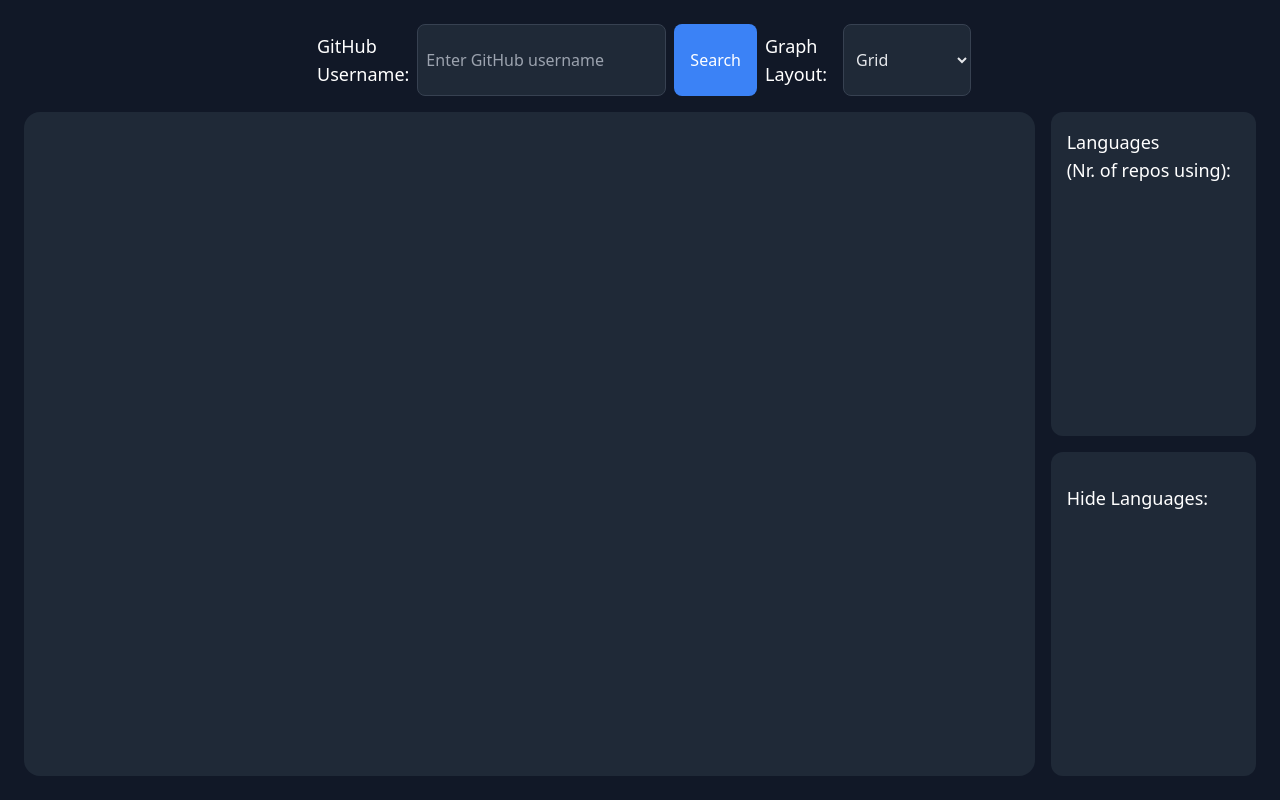
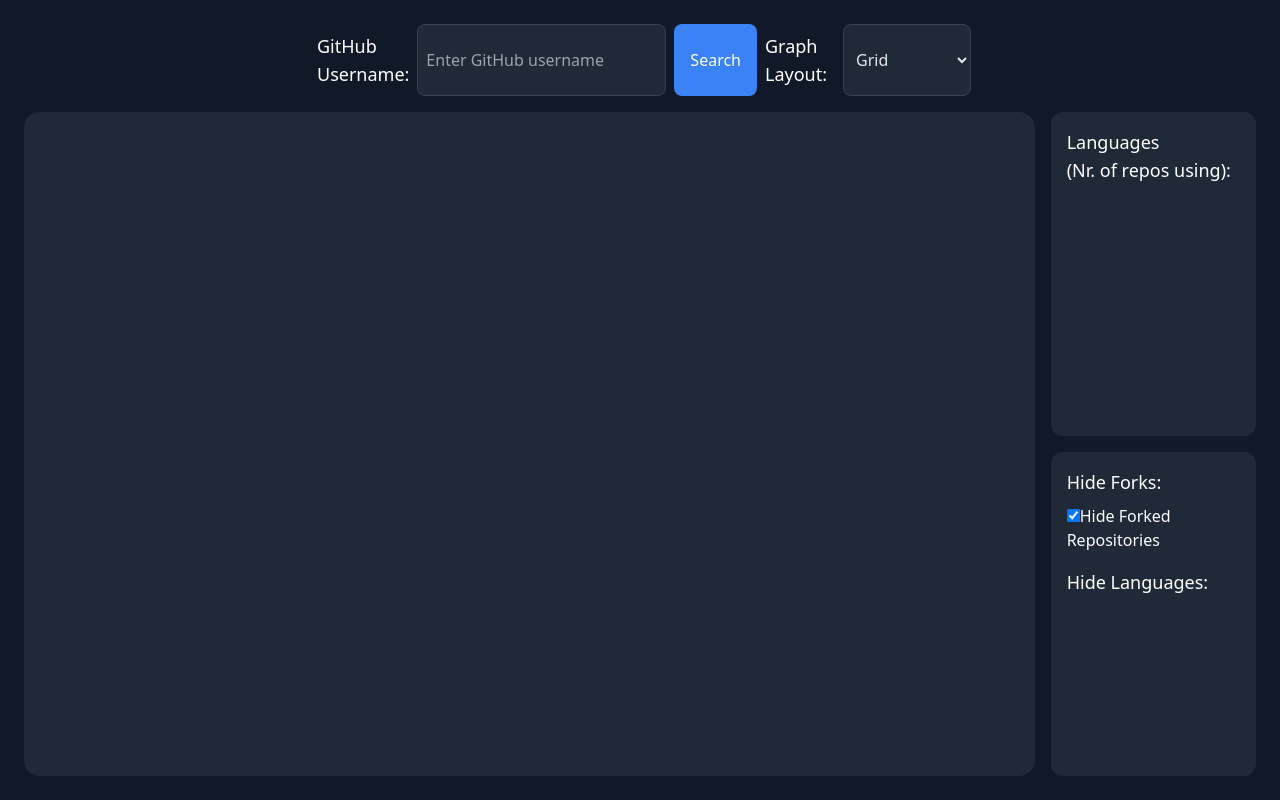
Before and after one commit to MemerGamer/github-repo-visualization, a React (Vite) app: page / in a window 1280 px wide. Built offline with nearby package versions, Linux system fonts and the light colour scheme.

Commit message:
feat: add functionality to hide forked repositories by default

```diff
--- a/src/components/GitHubUserSearch.tsx
+++ b/src/components/GitHubUserSearch.tsx
@@ -22,6 +22,7 @@ const GitHubUserSearch: React.FC = () => {
     const [techColors, setTechColors] = useState<Map<string, string>>(new Map());
     const [languageUsage, setLanguageUsage] = useState<Map<string, number>>(new Map());
     const [hiddenLanguages, setHiddenLanguages] = useState<Set<string>>(new Set());
+    const [hiddenForks, setHiddenForks] = useState<boolean>(true);
     const usedColors = useRef<Set<string>>(new Set());
 
     const getRandomColor = useCallback(() => {
@@ -123,6 +124,7 @@ const GitHubUserSearch: React.FC = () => {
                         languages,
                         commits,
                         url: repo.html_url,
+                        fork: repo.fork,
                     };
                 })
             );
@@ -182,12 +184,15 @@ const GitHubUserSearch: React.FC = () => {
                         cyRef={cyRef}
                         techColors={techColors}
                         hiddenLanguages={hiddenLanguages}
+                        hiddenForks={hiddenForks}
                     />
                     <LanguageListComponent
                         techColors={techColors}
                         languageUsage={languageUsage}
                         hiddenLanguages={hiddenLanguages}
                         toggleLanguageVisibility={toggleLanguageVisibility}
+                        hiddenForks={hiddenForks}
+                        toggleForkVisibility={() => setHiddenForks((prev) => !prev)}
                     />
                 </div>
             )}
--- a/src/components/GraphComponent.tsx
+++ b/src/components/GraphComponent.tsx
@@ -8,16 +8,18 @@ const GraphComponent: React.FC<{
     cyRef: React.RefObject<HTMLDivElement>;
     techColors: Map<string, string>;
     hiddenLanguages: Set<string>;
-}> = ({ repositories, layout, cyRef, techColors, hiddenLanguages }) => {
+    hiddenForks: boolean;
+}> = ({ repositories, layout, cyRef, techColors, hiddenLanguages, hiddenForks }) => {
     useEffect(() => {
         if (repositories.length === 0 || !cyRef.current) return;
 
         const elements: cytoscape.ElementDefinition[] = [];
         const techMap = new Map<string, string[]>();
 
-        repositories.forEach((repo) => {
+        repositories.filter((repo) => !hiddenForks || !repo.fork) // Filter out forks if hiddenForks is true
+            .forEach((repo) => {
                 // The size of the nodes should scale less when the number of commits is high
-            const size = Math.log1p(repo.commits)*10 + repo.languages.length * 10 + 20;
+                const size = Math.log1p(repo.commits) * 10 + repo.languages.length * 10 + 20;
                 elements.push({
                     data: {
                         id: repo.name,
@@ -120,7 +122,7 @@ const GraphComponent: React.FC<{
         });
 
         return () => cy.destroy();
-    }, [repositories, layout, hiddenLanguages, techColors, cyRef]);
+    }, [repositories, layout, hiddenLanguages, techColors, cyRef, hiddenForks]);
 
     return (
         <div
--- a/src/components/LanguageListComponent.tsx
+++ b/src/components/LanguageListComponent.tsx
@@ -3,7 +3,16 @@ const LanguageListComponent: React.FC<{
     languageUsage: Map<string, number>;
     hiddenLanguages: Set<string>;
     toggleLanguageVisibility: (language: string) => void;
-}> = ({ techColors, languageUsage, hiddenLanguages, toggleLanguageVisibility }) => (
+    hiddenForks: boolean;
+    toggleForkVisibility: () => void;
+}> = ({
+    techColors,
+    languageUsage,
+    hiddenLanguages,
+    toggleLanguageVisibility,
+    hiddenForks,
+    toggleForkVisibility,
+}) => (
         <div className='flex flex-col ml-4 w-1/6'>
             <div className="text-white h-1/2 bg-gray-800 rounded-xl p-4 overflow-y-auto">
                 <h2 className="text-lg mb-2">Languages <br></br> (Nr. of repos using):</h2>
@@ -16,6 +25,18 @@ const LanguageListComponent: React.FC<{
                 </ul>
             </div>
             <div className="text-white h-1/2 bg-gray-800 rounded-xl p-4 overflow-y-auto mt-4">
+                {/* Hide Forks Checkbox */}
+                <h2 className="text-lg mb-2">Hide Forks:</h2>
+                <label>
+                    <input
+                        type="checkbox"
+                        checked={hiddenForks}
+                        onChange={toggleForkVisibility}
+                    />
+                    Hide Forked Repositories
+                </label>
+
+                {/* Hide Languages Section */}
                 <h2 className="text-lg mt-4 mb-2">Hide Languages:</h2>
                 <ul>
                     {Array.from(languageUsage.keys()).map((language) => (
--- a/src/types.ts
+++ b/src/types.ts
@@ -3,6 +3,7 @@ interface Repository {
   languages: string[];
   commits: number;
   url: string;
+  fork: boolean;
 }
 
 export type { Repository };
```
Lines whose indentation alone changed are shown as unchanged.
